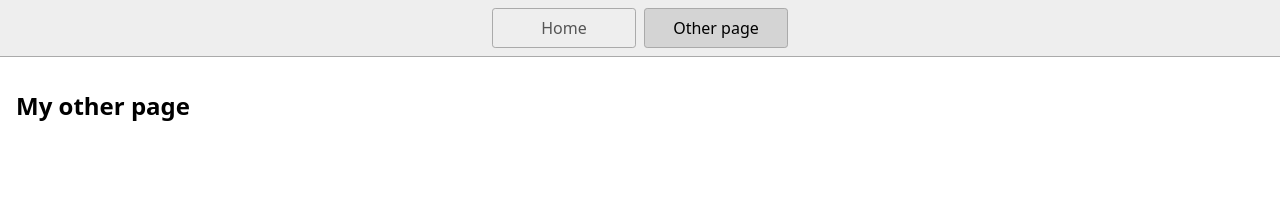
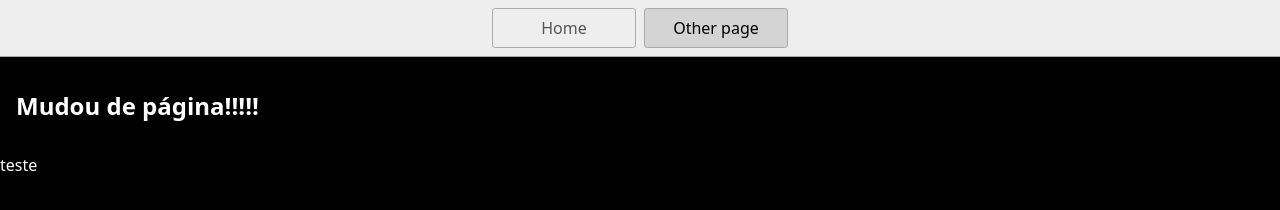
Before and after one commit to RaulSouzaIesb/ADSDM1A_universidade_do_pensar, a website: page page2.html in a window 1280 px wide. Drawn offline with Linux system fonts and the light colour scheme.

Commit message:
demonstração de título e estilo

```diff
--- a/page2.html
+++ b/page2.html
@@ -13,7 +13,8 @@
       <a href="/page2.html" aria-current="page">Other page</a>
     </nav>
     <main>
-      <h1>My other page</h1>
+      <h1>Mudou de página!!!!!</h1>
     </main>
+    <footer>teste</footer>
   </body>
 </html>
--- a/styles.css
+++ b/styles.css
@@ -5,8 +5,8 @@
 body {
   margin: 0;
   font-family: system-ui, sans-serif;
-  color: black;
-  background-color: white;
+  color: white;
+  background-color: black;
 }
 
 nav {
```
Also changed, not shown: index.html (+4 -4 lines).
